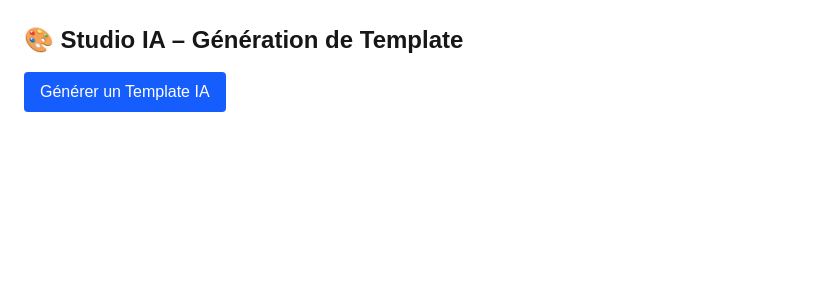
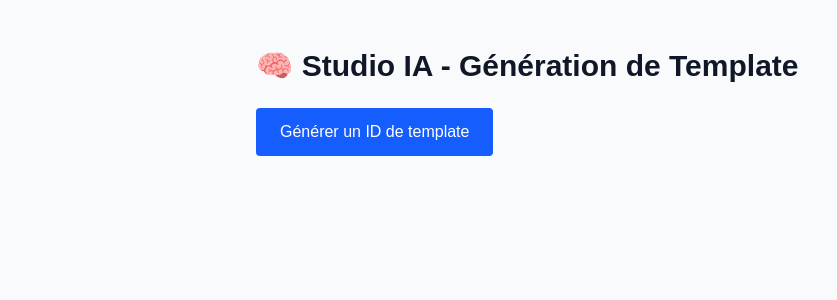
Before and after one commit to fastHack2025/dlsolutionnew, a Next.js app: page /studio in a window 1280 px wide. Shown: the top 300 px of the page, without its empty margins (0-837 px from the left). Built offline with nearby package versions, Linux system fonts and the light colour scheme.

Commit message:
✅ Fix studio/page.tsx - UUID via helper

```diff
--- a/src/app/studio/page.tsx
+++ b/src/app/studio/page.tsx
@@ -1,33 +1,35 @@
-// src/app/studio/page.tsx
-'use client';
+'use client'
 
-import React, { useState } from 'react';
-import { generateUUID } from '@/utils/uuid';
+import { useState } from 'react'
+import { generateUUID } from '@/utils/uuid'
 
 export default function StudioPage() {
-  const [generatedId, setGeneratedId] = useState<string | null>(null);
+  const [templateId, setTemplateId] = useState('')
 
   const handleGenerate = () => {
-    const id = generateUUID();
-    setGeneratedId(id);
-    console.log("🧠 ID généré :", id);
-  };
+    const id = generateUUID()
+    setTemplateId(id)
+  }
 
   return (
-    <main className="p-6">
-      <h1 className="text-2xl font-bold mb-4">🎨 Studio IA – Génération de Template</h1>
+    <div className="min-h-screen px-4 py-12 bg-gray-50 dark:bg-gray-900 text-gray-900 dark:text-white">
+      <div className="max-w-3xl mx-auto">
+        <h1 className="text-3xl font-bold mb-6">🧠 Studio IA - Génération de Template</h1>
+
         <button
           onClick={handleGenerate}
-        className="bg-blue-600 text-white px-4 py-2 rounded hover:bg-blue-700"
+          className="bg-blue-600 text-white px-6 py-3 rounded hover:bg-blue-700 transition"
         >
-        Générer un Template IA
+          Générer un ID de template
         </button>
 
-      {generatedId && (
-        <div className="mt-4 text-green-600">
-          <p>ID généré : <code>{generatedId}</code></p>
+        {templateId && (
+          <div className="mt-6 p-4 bg-white dark:bg-gray-800 border rounded">
+            <p className="text-sm font-mono">🆔 ID généré :</p>
+            <code className="text-blue-500">{templateId}</code>
           </div>
         )}
-    </main>
-  );
+      </div>
+    </div>
+  )
 }
--- a/src/utils/uuid.ts
+++ b/src/utils/uuid.ts
@@ -1,10 +1,4 @@
 // src/utils/uuid.ts
-import { v4 as uuidv4 } from 'uuid';
+import { v4 as uuidv4 } from 'uuid'
 
-/**
- * Génère un identifiant UUIDv4 unique
- * @returns {string} UUID généré
- */
-export const generateUUID = (): string => {
-  return uuidv4();
-};
+export const generateUUID = () => uuidv4()
```
Lines whose indentation alone changed are shown as unchanged.
